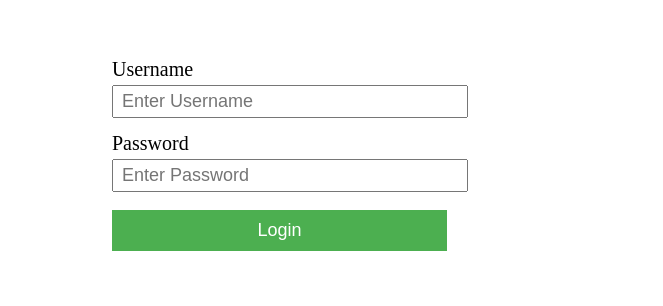
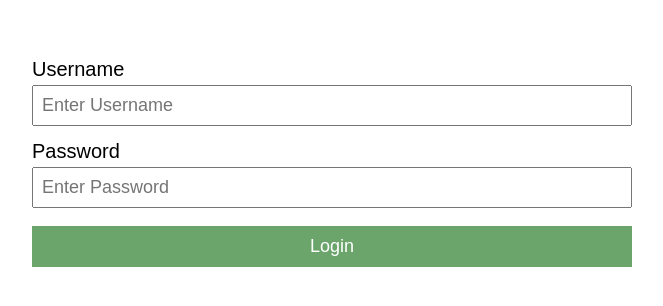
Before and after one commit to NatnichaKotangka/NatnichaKotangka.github.io, a plain HTML site: page index.html in a window 1280 px wide. Shown: the whole page, without its empty margins (328-991 px from the left). Drawn offline with Linux system fonts and the light colour scheme.

Commit message:
Update style.css

```diff
--- a/style.css
+++ b/style.css
@@ -1,12 +1,12 @@
 .myDiv {
     margin-bottom: 10px;
     font-size:20px;
-    font-family: 'San Francisco';
+    font-family : Arial,Arial,Arial,Arial ;
 }
 
 .myDiv2 {
     margin:auto;
-    max-width: 25rem;
+    max-width: 35rem;
 }
 
 body {
@@ -14,22 +14,23 @@ body {
 }
 
 input[type=text] {
-    padding: 4px 8px;
+    padding: 8px 8px;
     margin: 4px 0;
     font-size:18px;
+    width: 580px;
 }
 
 button {
-    background-color: #4CAF50;
+    background-color: #6ba56c;
     color: white;
     padding: 10px 10px;
     margin-top: 4px;
     font-size:18px;
-    width: 335px;
+    width: 600px;
     border: none;
 }
 
 h1 {
-    font-size:17px;
-    color:dimgray;
+    font-size:18px;
+    color:rgb(0, 0, 0);
 }
```
